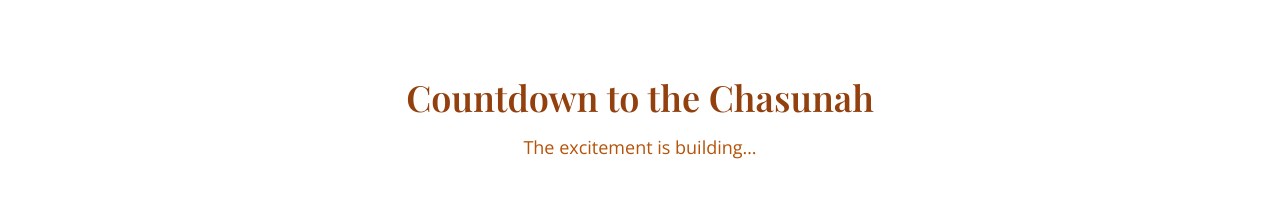
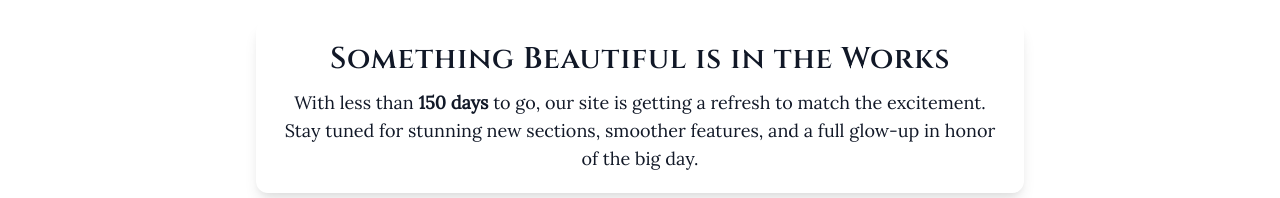
Before and after one commit to meilechwedding/meilech-tzippy, a plain HTML site: page index.html in a window 1280 px wide. Shown: the part 587-785 px from the top of the page. Drawn offline with nearby package versions, Linux system fonts and the light colour scheme.

Commit message:
Update index.html
added the new update

```diff
--- a/index.html
+++ b/index.html
@@ -115,6 +115,20 @@
       Our hearts are <span id="percentDone">0%</span> full of love for the big day!
     </p>
   </div>
+
+  <!-- Fonts -->
+<link href="https://fonts.googleapis.com/css2?family=Cinzel:wght@600&family=Lora&display=swap" rel="stylesheet">
+
+<!-- Refresh Notice -->
+<div class="mx-auto max-w-3xl mt-6 px-6 py-5 bg-[#5D3A66] text-[#FFF8F1] rounded-xl shadow-lg animate-fade-in" style="font-family: 'Lora', serif;">
+  <h2 class="text-2xl md:text-3xl mb-3 font-semibold tracking-wide" style="font-family: 'Cinzel', serif;">
+    Something Beautiful is in the Works
+  </h2>
+  <p class="text-base md:text-lg leading-relaxed">
+    With less than <strong>150 days</strong> to go, our site is getting a refresh to match the excitement.
+    Stay tuned for stunning new sections, smoother features, and a full glow-up in honor of the big day.
+  </p>
+</div>
 
   <!-- Countdown Title -->
   <h2 class="text-4xl font-semibold text-yellow-800 mt-20 mb-4">Countdown to the Chasunah</h2>
```
